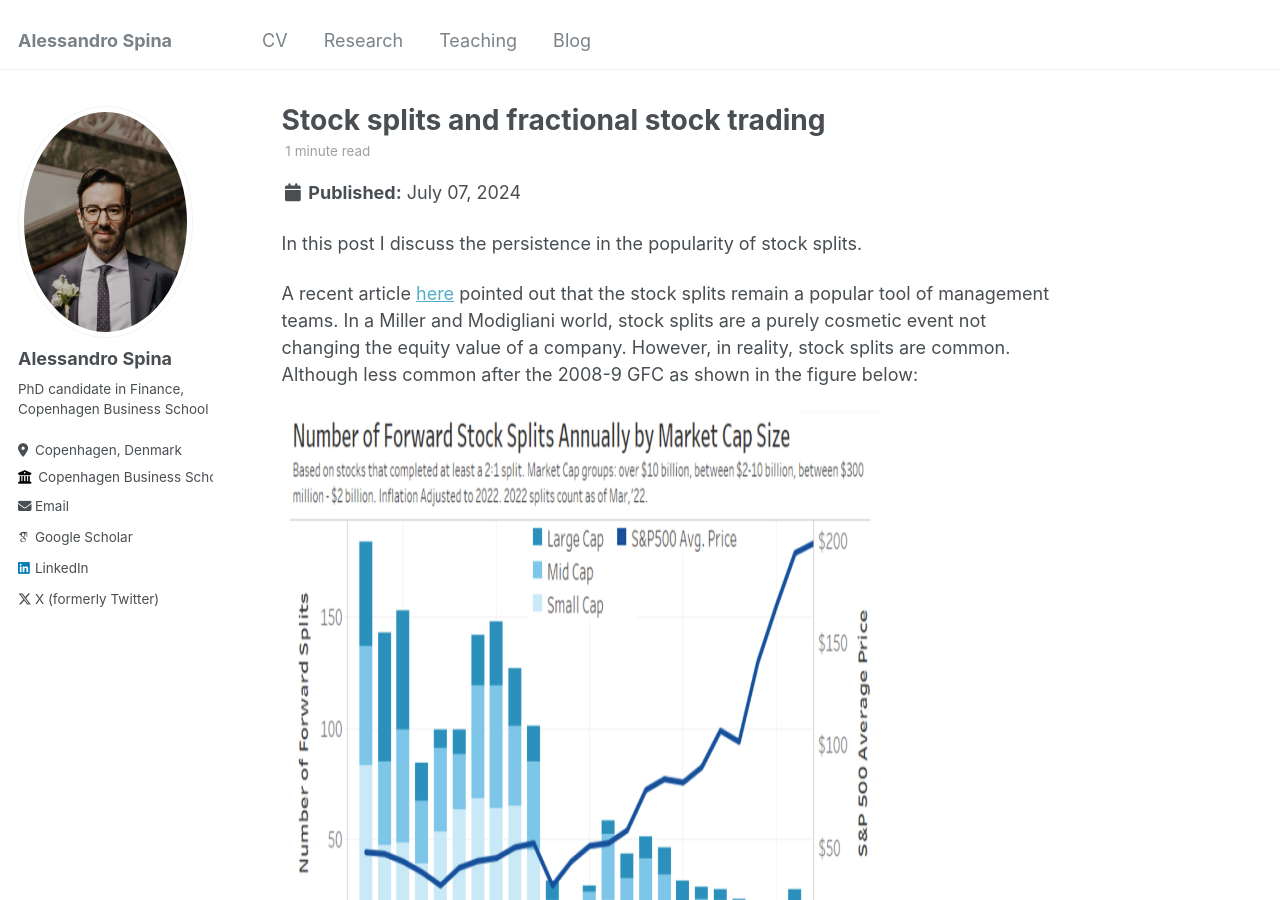
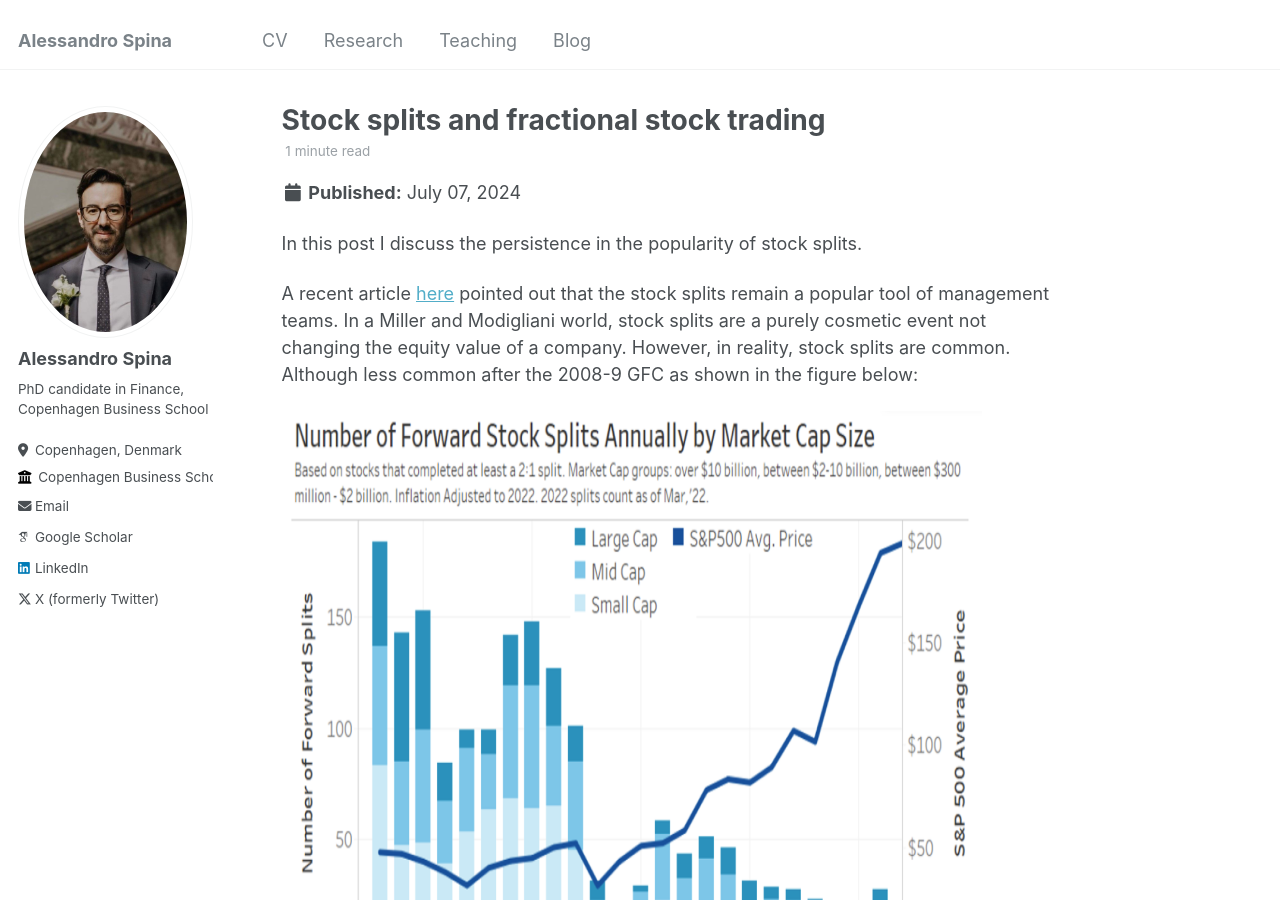
Before and after one commit to aspi6246/aspi6246.github.io, a Jekyll site: the page built from _posts/2024-07-02-blog-post-2.md, in a window 1280 px wide and 900 px high. Built offline with Jekyll 4.4.1, drawn with Linux system fonts in a browser that asks for light colours; some web fonts are replaced.

Commit message:
Update 2024-07-02-blog-post-2.md

```diff
--- a/_posts/2024-07-02-blog-post-2.md
+++ b/_posts/2024-07-02-blog-post-2.md
@@ -13,7 +13,7 @@ In this post I discuss the persistence in the popularity of stock splits.
 
 A recent article [here](https://www.nasdaq.com/articles/stock-splits-save-investors-and-issuers) pointed out that the stock splits remain a popular tool of management teams. In a Miller and Modigliani world, stock splits are a purely cosmetic event not changing the equity value of a company. However, in reality, stock splits are common. Although less common after the 2008-9 GFC as shown in the figure below:
 
-![Alt text](/assets/images/Blog_2_Fig_1.PNG){: style="width:600px;height:600px;"}
+![Alt text](/assets/images/Blog_2_Fig_1.PNG){: style="width:700px;height:600px;"}
 
 Stock splits are motivated by arguments of liquidity (a lower stock price allows retail investors to trade the shares), or signalling (a stock split signals management’s belief in the continued growth of the company). This got me thinking about the introduction of fractional share trading now popularized by platforms such as Robinhood, but now increasingly available on all other major share platforms. The ability of retail investors to trade a fraction of a share would seemingly reduce one of the motivations of stock splits. This leads to the empirical question, is the introduction of fractional stock trading associated with a decrease in the incidence of stock splits?
 
```
